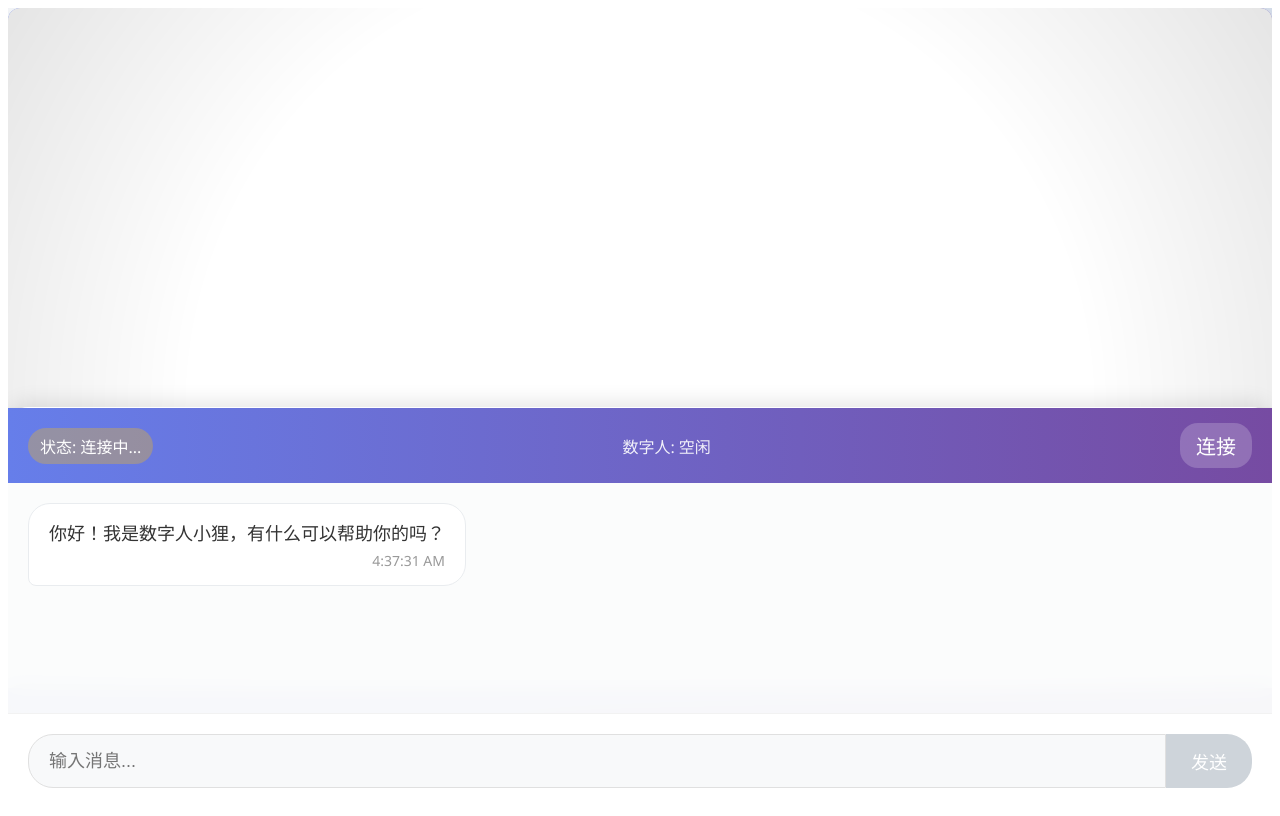
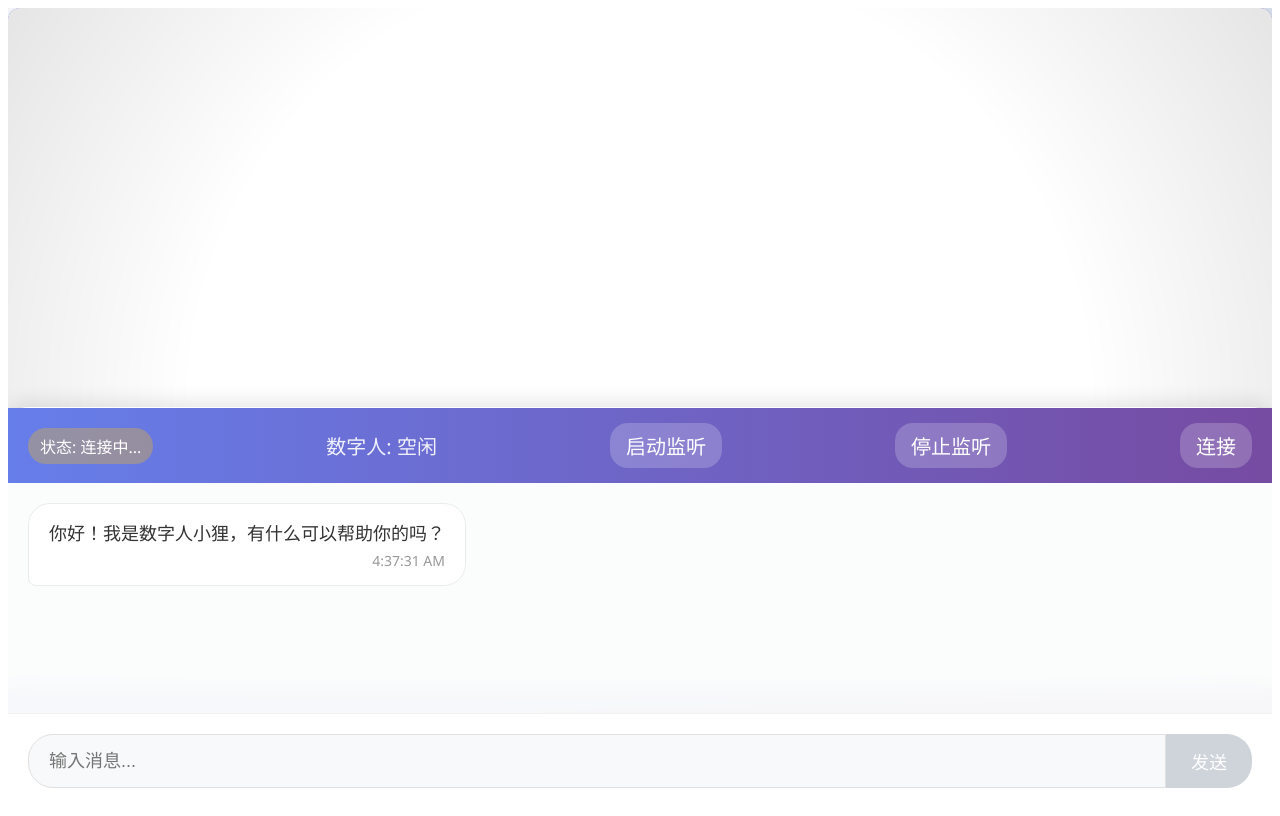
Before and after one commit to shakuakua/robot-agent-vue, a Vue app: page / in a window 1280 px wide. Built offline with nearby package versions, Linux system fonts and the light colour scheme; no server answers.

Commit message:
增加启动监听和停止监听

```diff
--- a/src/components/ChatBox.vue
+++ b/src/components/ChatBox.vue
@@ -13,6 +13,8 @@
         <span class="digital-state">
           数字人: {{ digitalHumanStateText }}
         </span>
+        <button class="connection-btn"  @click="chatStore.startListening">启动监听</button>
+        <button class="connection-btn"  @click="chatStore.stopListening">停止监听</button>
         <button class="connection-btn"  @click="toggleConnection">
           {{ chatStore.isConnected ? '断开' : '连接' }}
         </button>
@@ -195,7 +197,7 @@ onMounted(() => {
 }
 
 .digital-state {
-  font-size: 16px; /* 字体增大 */
+  font-size: 20px; /* 字体增大 */
   opacity: 0.9;
 }
 
@@ -284,9 +286,8 @@ onMounted(() => {
 }
 
 .connection-btn{
-  font-size: 20px; /* 字体增大 */
+  font-size: 20px;
 }
-
 .input-area input:disabled {
   background-color: #f8f9fa;
   cursor: not-allowed;
--- a/src/stores/chatStore.js
+++ b/src/stores/chatStore.js
@@ -80,11 +80,11 @@ export const useChatStore = defineStore('chat', {
           this.connectionStatus = 'disconnected'
           this.statusText = '连接已断开'
           // 尝试重连
-          setTimeout(() => {
-            if (this.connectionStatus !== 'connecting') {
-              this.initWebSocket()
-            }
-          }, 3000)
+          // setTimeout(() => {
+          //   if (this.connectionStatus !== 'connecting') {
+          //     this.initWebSocket()
+          //   }
+          // }, 3000)
         }
 
       } catch (error) {
@@ -243,6 +243,42 @@ export const useChatStore = defineStore('chat', {
         this.connectionStatus = 'disconnected'
         reset();
       }
-    }
+    },
+ // 启动监听
+        async startListening() {
+            try {
+                const response = await fetch('http://localhost:8000/control/start', {
+                    method: 'POST'
+                });
+                const data = await response.json();
+
+                if (data.success) {
+                    log('✅ ' + data.message, 'success');
+                } else {
+                    log('❌ ' + data.message, 'error');
+                }
+            } catch (error) {
+                log('❌ 启动监听失败: ' + error.message, 'error');
+            }
+        },
+         // 停止监听
+        async stopListening() {
+            try {
+                const response = await fetch('http://localhost:8000/control/stop', {
+                    method: 'POST'
+                });
+                const data = await response.json();
+
+                if (data.success) {
+                    log('🛑 ' + data.message, 'warning');
+
+                } else {
+                    log('❌ ' + data.message, 'error');
+                }
+            } catch (error) {
+                log('❌ 停止监听失败: ' + error.message, 'error');
+            }
+        }
+
   }
 })
```
